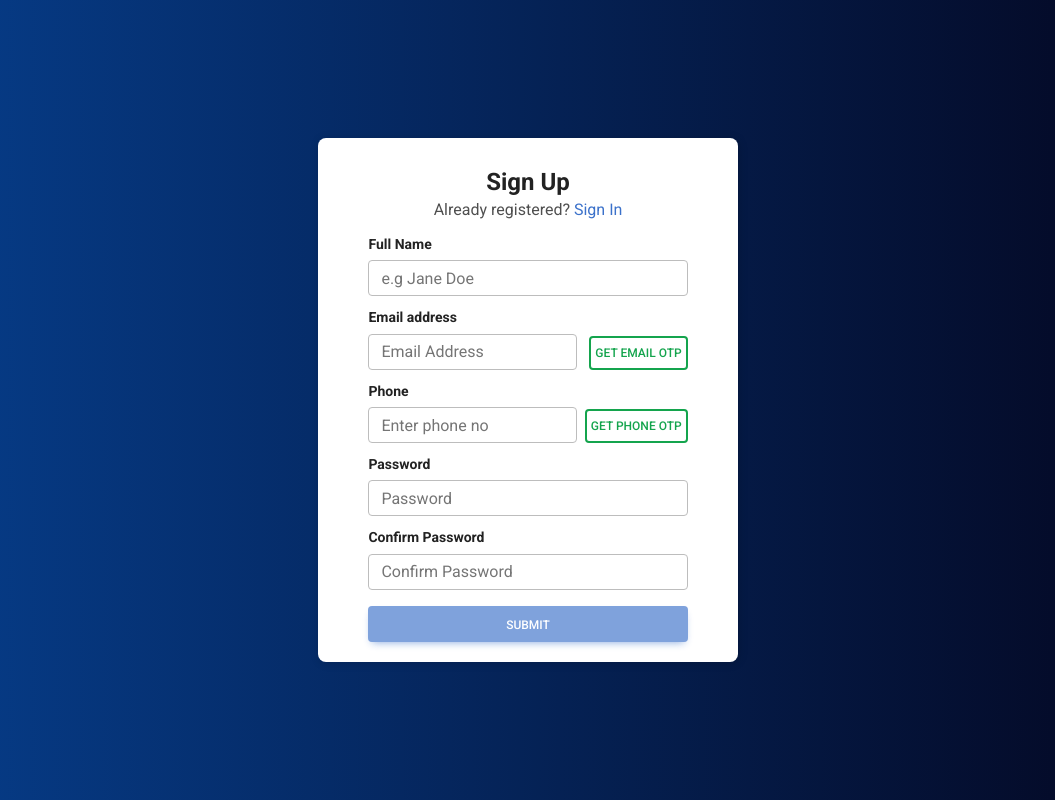
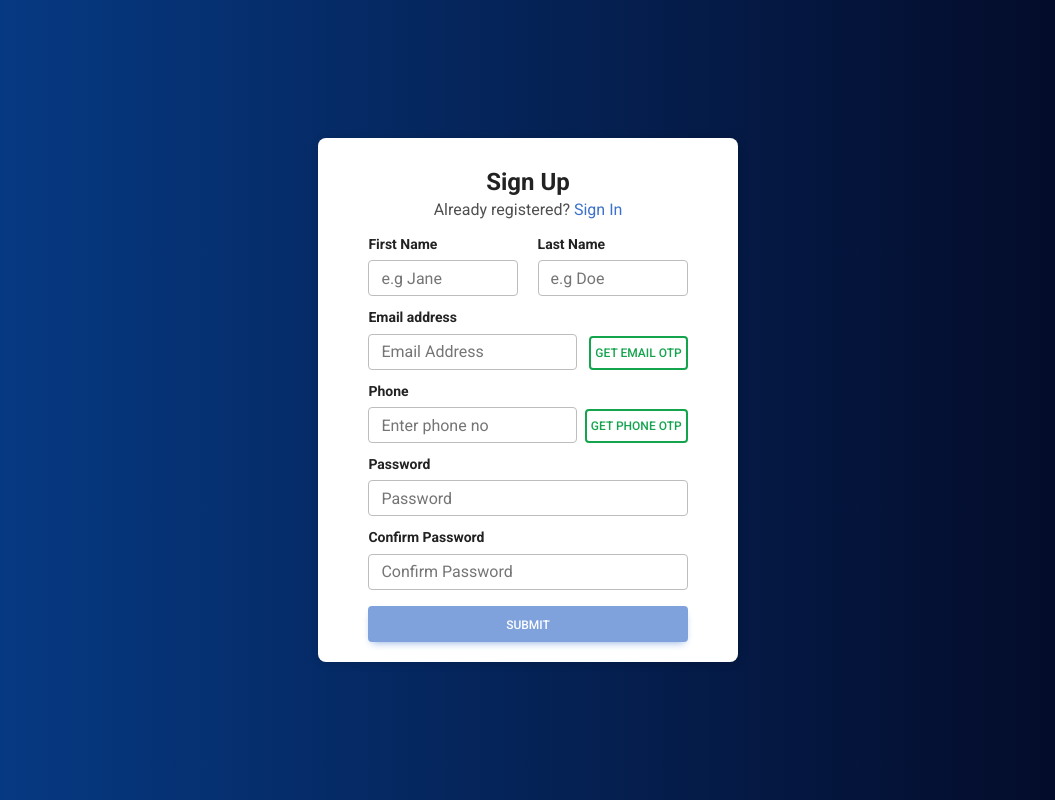
Before and after one commit to aniketmore311/tsec-hacks-atmanirbhar-coders, a React (Create React App) app in the folder client/: page /auth in a window 1280 px wide. Both pictures are taken after a click on the element "Sign Up". Shown: the whole page, without its empty margins (112-1167 px from the left). Built offline with nearby package versions, Linux system fonts and the light colour scheme.

Commit message:
fx: change signUp form

```diff
--- a/client/src/components/register/Register.js
+++ b/client/src/components/register/Register.js
@@ -4,7 +4,8 @@ import { signUpSchema } from "../../schemas";
 import axios from "axios";
 
 const initialValues = {
-  name: "",
+  firstName: "",
+  lastName: "",
   email: "",
   phone: "",
   password: "",
@@ -48,20 +49,40 @@ const Register = (props) => {
               Sign In
             </span>
           </div>
-          <div className="form-group mt-2">
-            <label htmlFor="name">Full Name</label>
+          <div className="d-flex justify-content-between form-group mt-2">
+          <div>
+            <label htmlFor="firstName">First Name</label>
             <input
               type="text"
-              id="name"
-              name="name"
+              id="firstName"
+              name="firstName"
               autoComplete="off"
               className="form-control mt-1"
-              placeholder="e.g Jane Doe"
-              value={values.name}
+              placeholder="e.g Jane"
+              value={values.firstName}
               onChange={handleChange}
               onBlur={handleBlur}
+              style={{ width: '150px'}}
             />
-            {errors.name && touched.name ? <p>{errors.name}</p> : null}
+            {errors.firstName && touched.firstName ? <p>{errors.firstName}</p> : null}
+          </div>
+
+          <div className="ml-1">
+            <label htmlFor="name">Last Name</label>
+            <input
+              type="text"
+              id="lastName"
+              name="lastName"
+              autoComplete="off"
+              className="form-control mt-1"
+              placeholder="e.g Doe"
+              value={values.lastName}
+              onChange={handleChange}
+              onBlur={handleBlur}
+              style={{ width: '150px'}}
+            />
+            {errors.lastName && touched.lastName ? <p>{errors.lastName}</p> : null}
+          </div>
           </div>
           <div className="d-flex justify-content-between align-items-center form-group mt-2">
             <div className="f">
--- a/client/src/schemas/index.js
+++ b/client/src/schemas/index.js
@@ -1,7 +1,8 @@
 import * as Yup from 'yup';
 
 export const signUpSchema = Yup.object({
-    name: Yup.string().min(2).max(25).required('Please enter name'),
+    firstName: Yup.string().min(2).max(25).required('Please enter first name'),
+    lastName: Yup.string().min(2).max(25).required('Please enter last name'),
     email: Yup.string().email().required('Enter email'),
     password: Yup.string().min(6).required('Enter password'),
     confirm_password: Yup.string().required().oneOf([Yup.ref('password'), null], 'Password must match')
```
